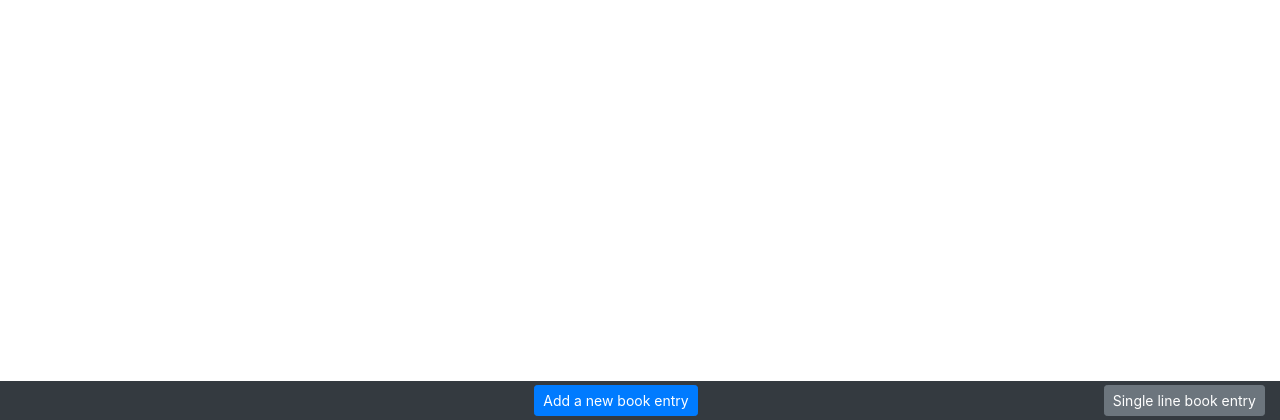
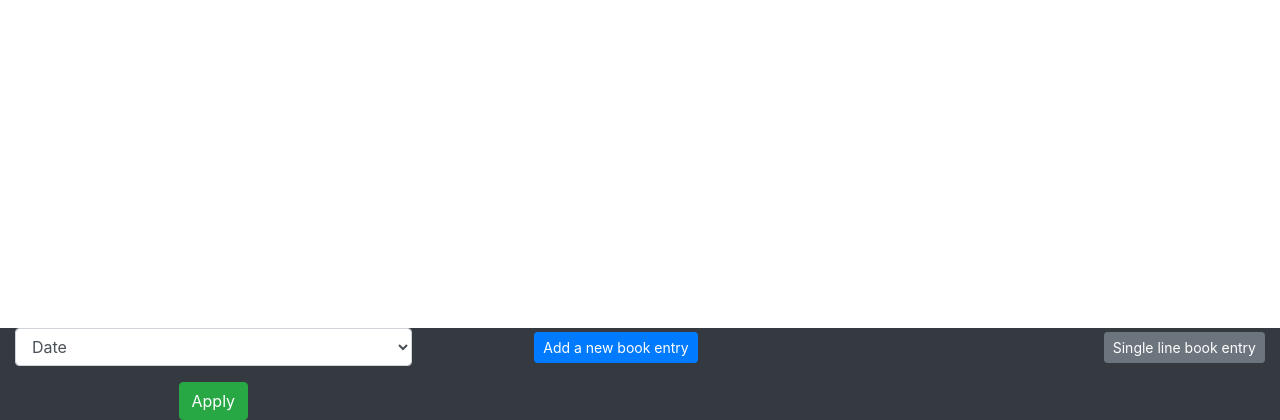
Before and after one commit to CrazyheadJake/Book-List, a Flask app: page / in a window 1280 px wide. Shown: the part 380-800 px from the top of the page. Run offline with Flask 2, Linux system fonts and the light colour scheme; the visitor is signed in with stand-in values (Sample User, id 1); some libraries are stand-ins or nearby versions.

Commit message:
Added sorting form

```diff
--- a/website/templates/home.html
+++ b/website/templates/home.html
@@ -235,7 +235,17 @@
 <div class="fixed-bottom">
     <div class="container-fluid bg-dark" align="center">
         <div class="row">
-            <div class="col-4"></div>
+            <div class="col-4">
+                <form method="POST">
+                    <div class="form-group">
+                        <select id="sorting" name="sorting" class="form-control" required="required">
+                        <option>Date</option>
+                        <option>Rating</option>
+                        </select>
+                    </div>
+                    <button type="submit" class="btn btn-success">Apply</button>
+                </form>
+            </div>
             <div class="col-4" align="center">
                 <button type="button" class="btn btn-primary my-1 mr-5 btn-sm" data-toggle="modal" data-target="#bookEntry">
                 Add a new book entry
```
